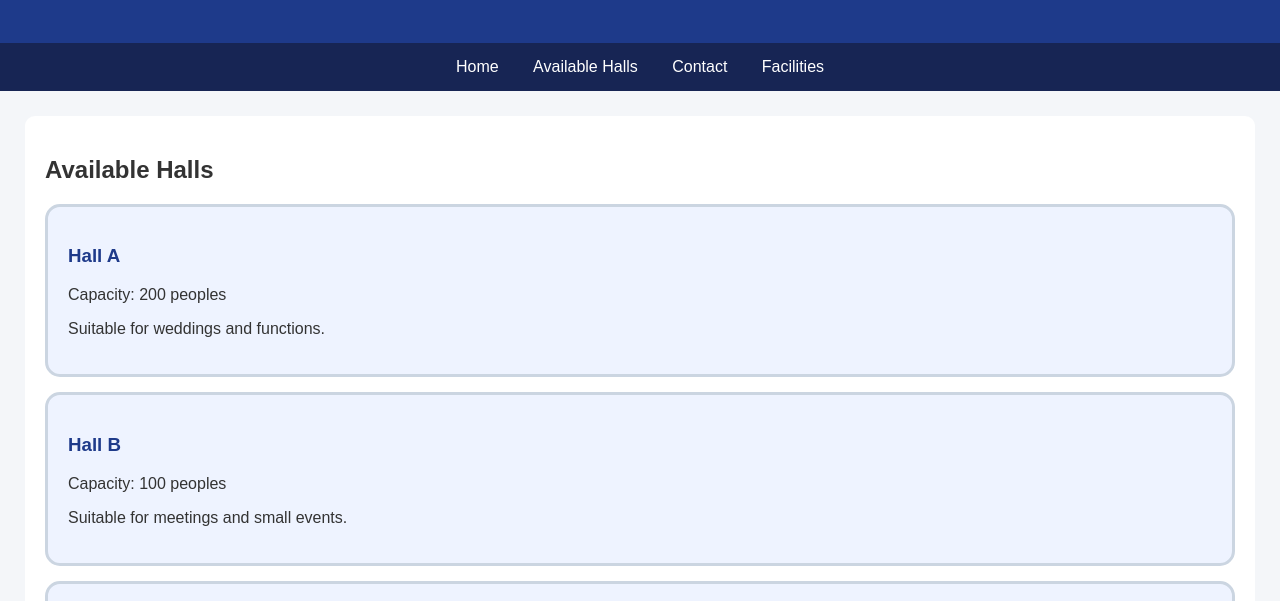
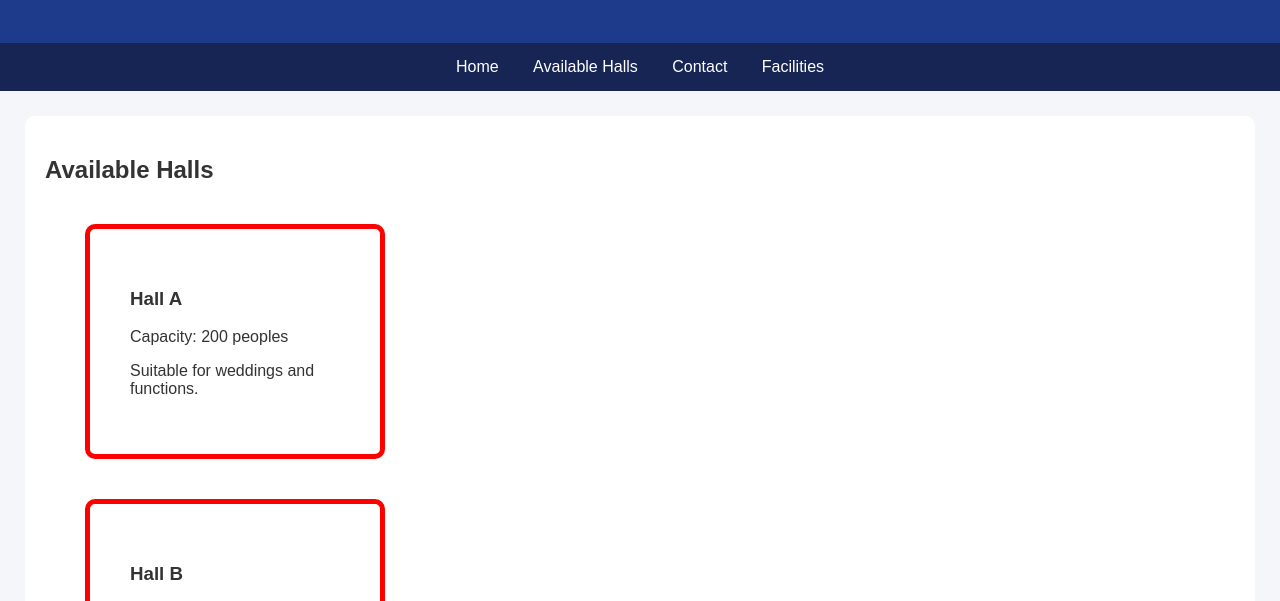
Before and after one commit to rohithn-4436/Community-hall-project, a plain HTML site: page semantic-practice.html in a window 1280 px wide. Shown: the part 131-732 px from the top of the page. Drawn offline with Linux system fonts and the light colour scheme.

Commit message:
Completed CSS box model

```diff
--- a/style.css
+++ b/style.css
@@ -41,11 +41,27 @@ main {
 
 /* Individual hall cards */
 .hall-card {
-    background-color: #eef3ff;
-    padding: 20px;
-    margin: 15px 0;
-    border-radius: 15px;
-    border: 3px solid #cbd5e1;
+    background-color: white;
+
+    /* Space inside the card */
+    padding: 40px;
+
+    /* Border around the card */
+    border: 5px solid red;
+
+    /* Space outside the card */
+    margin: 40px;
+
+    /* Rounded corners */
+    border-radius: 10px;
+
+    /*height and width*/
+    width: 300px;
+    min-height: 150px;
+
+    /*box size*/
+    box-sizing: border-box;
+}
 }
 
 .hall-card h3 {
```
Also changed, not shown: 1 other file.
